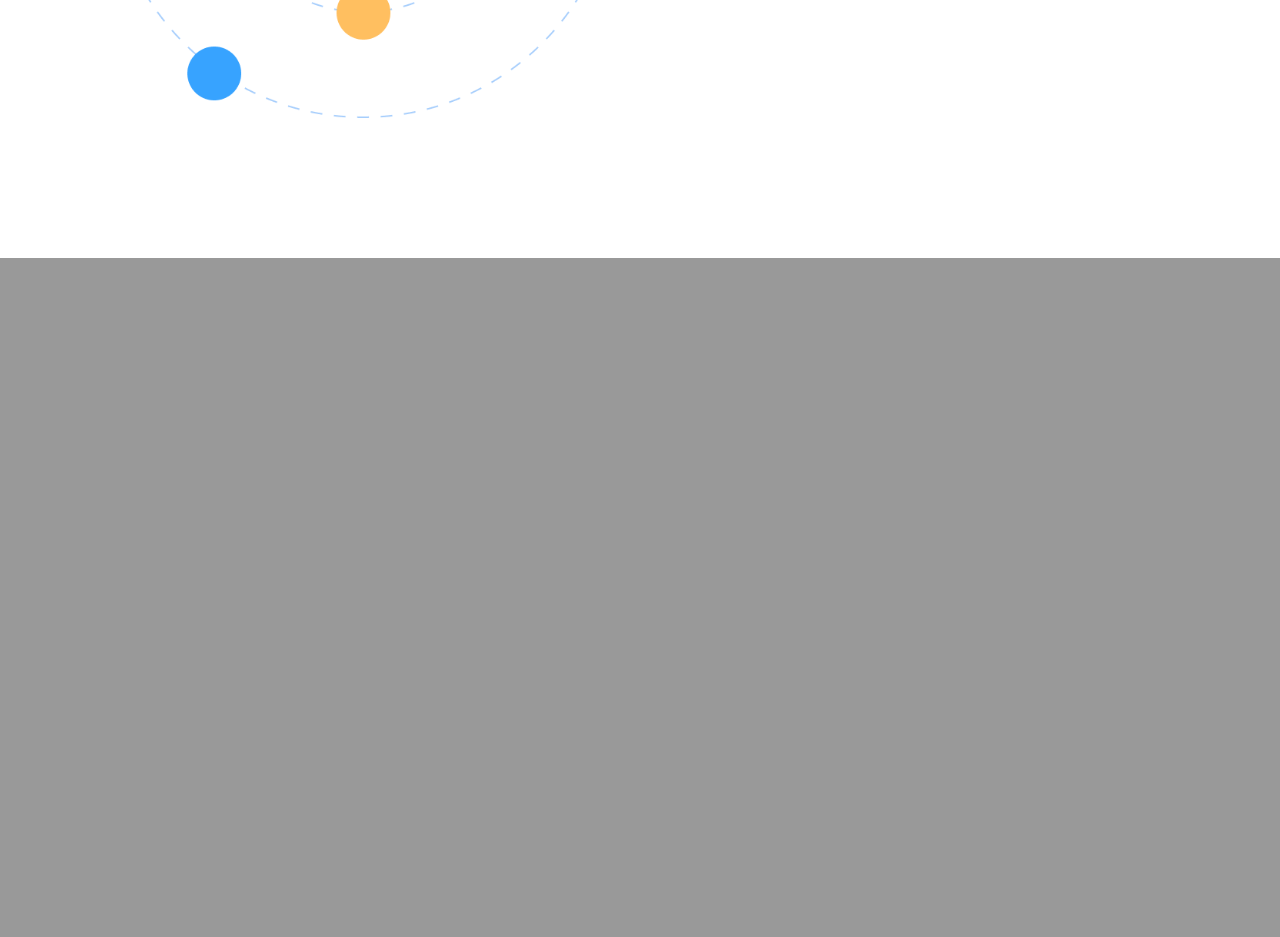
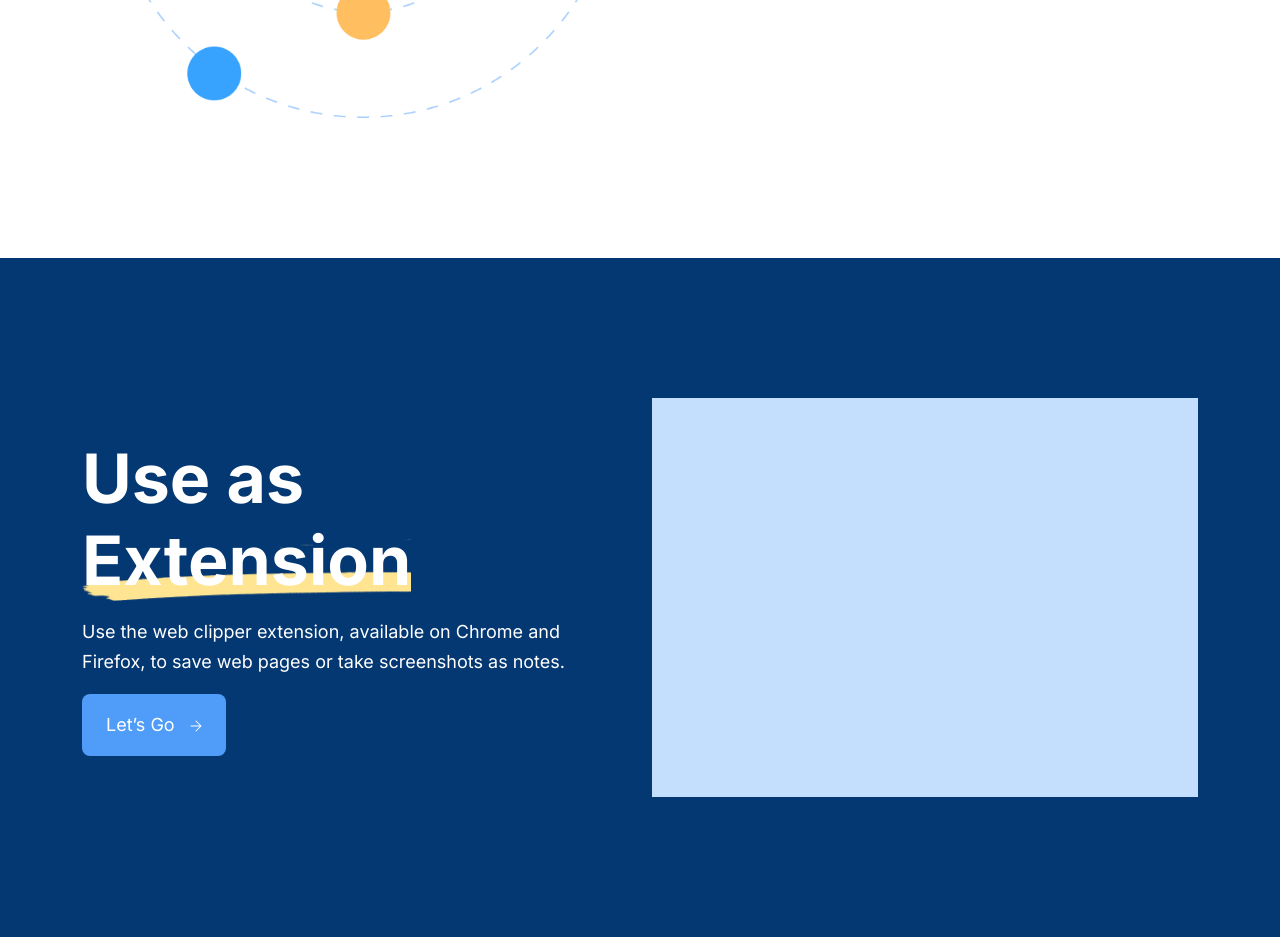
Before and after one commit to shohanur-islam/whitepace, a plain HTML site: page index.html in a window 1280 px wide. Shown: the part 1878-2815 px from the top of the page. Before the commit the page ends 2136 px from the top, so only its background shows below. Drawn offline with nearby package versions, Linux system fonts and the light colour scheme.

Commit message:
Extension area completed

```diff
--- a/index.html
+++ b/index.html
@@ -202,6 +202,32 @@
           </div>
         </div>
       </section>
+
+      <!-- Extension Area -->
+      <section class="extension-area">
+        <div class="container">
+          <div class="row">
+            <div class="col-lg-6 d-flex align-items-center">
+              <div class="theme-text">
+                <h3>Use as <span>Extension</span></h3>
+                <p>
+                  Use the web clipper extension, available on Chrome and
+                  Firefox, to save web pages or take screenshots as notes.
+                </p>
+                <a href="#" class="theme-button">
+                  Let’s Go
+                  <img src="img/icon.png" alt="" />
+                </a>
+              </div>
+            </div>
+            <div class="col-lg-6">
+              <div class="managment-image">
+                <img src="img/project-image.png" alt="" class="w-100" />
+              </div>
+            </div>
+          </div>
+        </div>
+      </section>
     </main>
     <!-- End Main Area -->
     <script
--- a/style.css
+++ b/style.css
@@ -202,3 +202,40 @@ Managment Area CSS
     margin-bottom: 50px;
   }
 }
+
+/*
+Extension Area CSS
+*/
+.extension-area {
+  padding: 140px 0;
+  background-color: #043873;
+}
+.extension-area .theme-text h3 {
+  color: #ffffff;
+}
+.extension-area .theme-text p {
+  color: #ffffff;
+}
+
+@media (max-width: 991px) {
+  .extension-area {
+    padding: 80px 0;
+  }
+  .extension-area .theme-button {
+    margin-bottom: 50px;
+  }
+}
+
+/*
+Customise Area CSS
+*/
+.customise-area {
+  padding: 140px 0;
+  background-color: #ffffff;
+}
+
+@media (max-width: 991px) {
+  .customise-area {
+    padding: 80px 0;
+  }
+}
```
